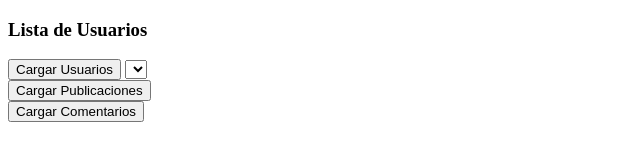
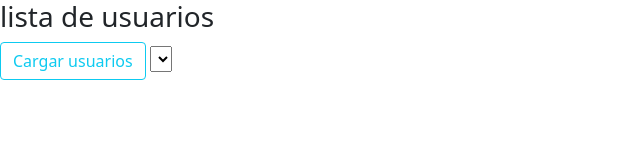
Before and after one commit to Karinafigz/Programas, a plain HTML site: page js/index.html in a window 1280 px wide. Shown: the whole page, without its empty margins (0-640 px from the left). Drawn offline with nearby package versions, Linux system fonts and the light colour scheme; files whose address does not match are found by name.

Commit message:
Update index.html

```diff
--- a/js/index.html
+++ b/js/index.html
@@ -4,17 +4,20 @@
     <meta charset="UTF-8">
     <meta http-equiv="X-UA-Compatible" content="IE=edge">
     <meta name="viewport" content="width=device-width, initial-scale=1.0">
+    <!-- CSS only -->
+    <link href="https://cdn.jsdelivr.net/npm/bootstrap@5.0.1/dist/css/bootstrap.min.css" rel="stylesheet" integrity="sha384-+0n0xVW2eSR5OomGNYDnhzAbDsOXxcvSN1TPprVMTNDbiYZCxYbOOl7+AMvyTG2x" crossorigin="anonymous">
     <title>blog</title>
 </head>
 <body>
-    <h3>Lista de Usuarios</h3>
-    <button type="button" id="btnusers">Cargar Usuarios</button>
+    <h3>lista de usuarios</h3>
+    <button type="button" id="btnusers" class="btn btn-outline-info">Cargar usuarios</button>
     <select id="mnuusers"></select>
     <div id="userdetails"></div>
-    <button type="button" id="btnpost">Cargar Publicaciones</button>
+
+    <button type="button" id="btnpost" class='invisible'>Cargar publicaciones</button>
     <div id="userpost"></div>
-    <button type="button"id="btncoments">Cargar Comentarios</button>
-    <div id="usercoments"></div>
+
+
     <script src="js/app.js"></script>
 </body>
 </html>
```
